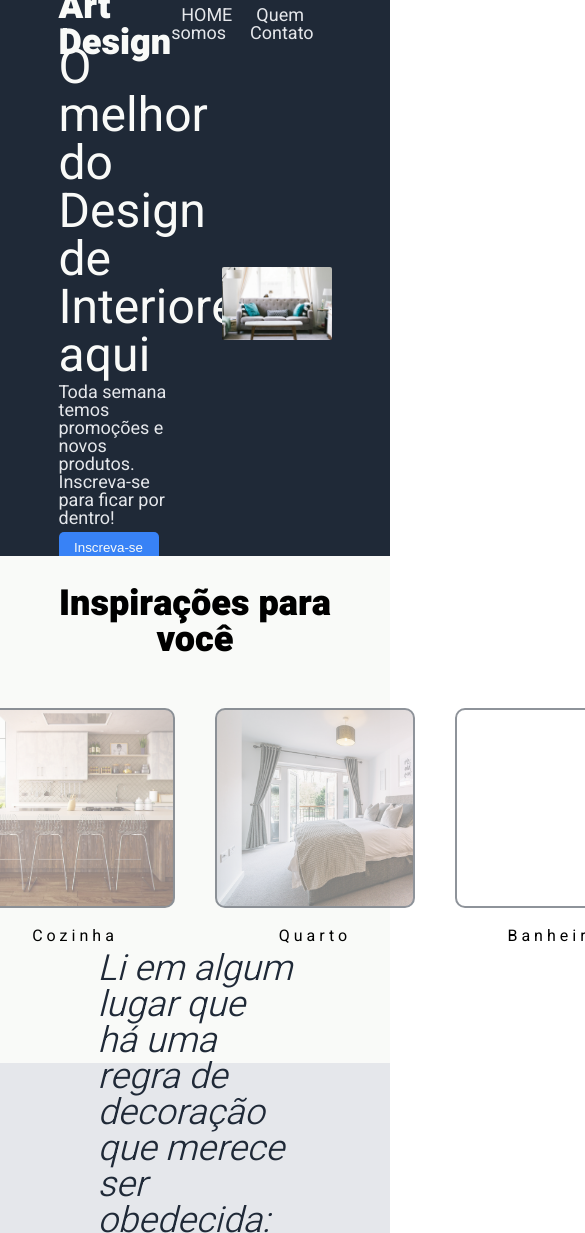
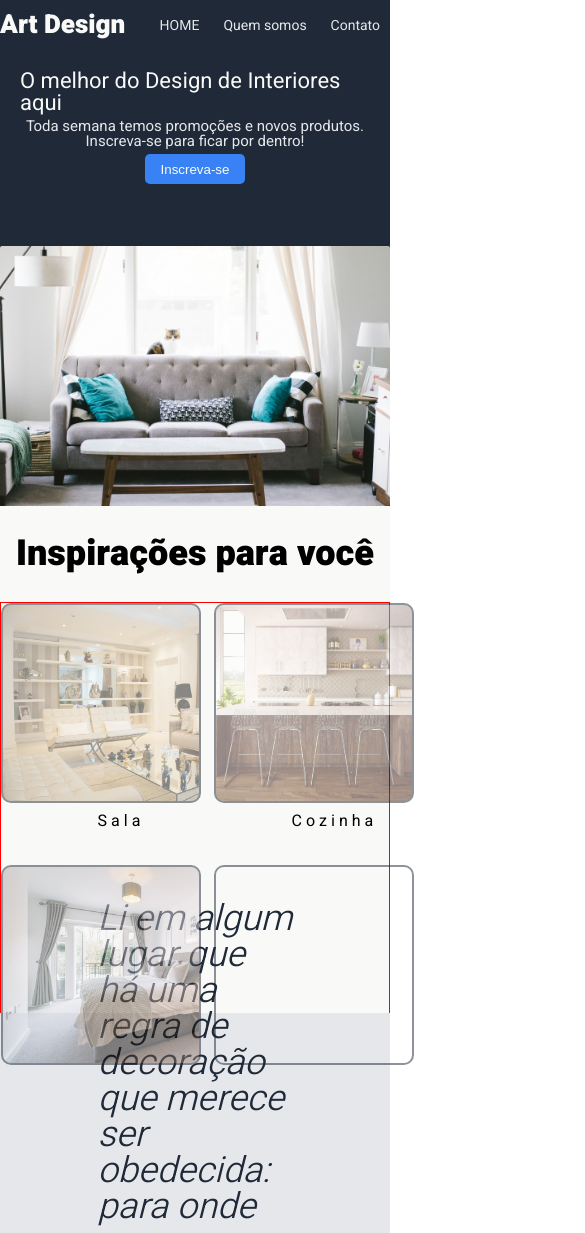
Before and after one commit to BrendoAires/LandingPage--Odin-Project, a plain HTML site: page index.html in a window 390 px wide. Shown: the top 1233 px of the page, 585 px wide, since content can reach past the window. Drawn offline with Linux system fonts and the light colour scheme.

Commit message:
Adicionando responsividade

```diff
--- a/css/style.scss
+++ b/css/style.scss
@@ -99,6 +99,7 @@ ul li{
 }
 .titulo{
    width: 40%;
+   flex-direction: column;
 }
 .titulo h1, h4{
     margin-bottom: 4px;
@@ -264,3 +265,84 @@ footer{
     align-items: center;
     font-size: .9em;
 }
+
+@media(max-width:500px){
+
+    .nav-brand{
+        h3{
+            font-size: 26px;
+        }
+    }
+    .nav-menu li{
+        font-size: 14px;
+    }
+    header{
+        width: 100%;
+        height: 60vh;
+    }
+    .header-main{
+        flex-direction: column;
+        width:100%;
+
+        .titulo{
+            width: 100%;
+            padding: 20px;
+            justify-content: center;
+            align-items: center;
+            h1{
+                margin-bottom: 5px;
+                font-size: 22px;
+                font-weight: 500;
+
+            }
+            h4{
+                margin-bottom: 5px;
+                font-size: 15px;
+                text-align: center;
+            }
+        }
+
+        h1{
+            font-size: 20px;
+            margin: 0 auto;
+        }
+        img{
+            width: 100%;
+        }
+    }
+
+    .um{
+        flex-direction: column;
+        width: 100%;
+
+    }
+    .container{
+        margin:0;
+        width: 100%;
+    }
+    .um{
+        flex-direction: row;
+        flex-wrap: wrap;
+        justify-content: space-between;
+        height: 100vh;
+        max-width: 100%;
+        border: 1px solid red;
+    }
+    .ex{
+        margin: 0;
+
+        width: 45%;
+        padding: 0;
+
+
+        .img1, .img2, .img3, .img4{
+            margin: 0 0 10px 0;
+            width: 200px;
+
+        }
+        .img1:hover, .img2:hover, .img3:hover, .img4:hover{
+            transform: rotate(10deg);
+            transition: .3s;
+        }
+    }
+}
--- a/index.html
+++ b/index.html
@@ -30,7 +30,7 @@
             </nav>
         </div>
         <div class="header-main container flex">
-            <div class="titulo">
+            <div class="titulo flex">
                 <h1>O melhor do Design de Interiores aqui</h1>
                 <h4>Toda semana temos promoções e novos produtos. Inscreva-se para ficar por dentro!
                 </h4>
```
Also changed, not shown: css/style.css, 1 other file.
